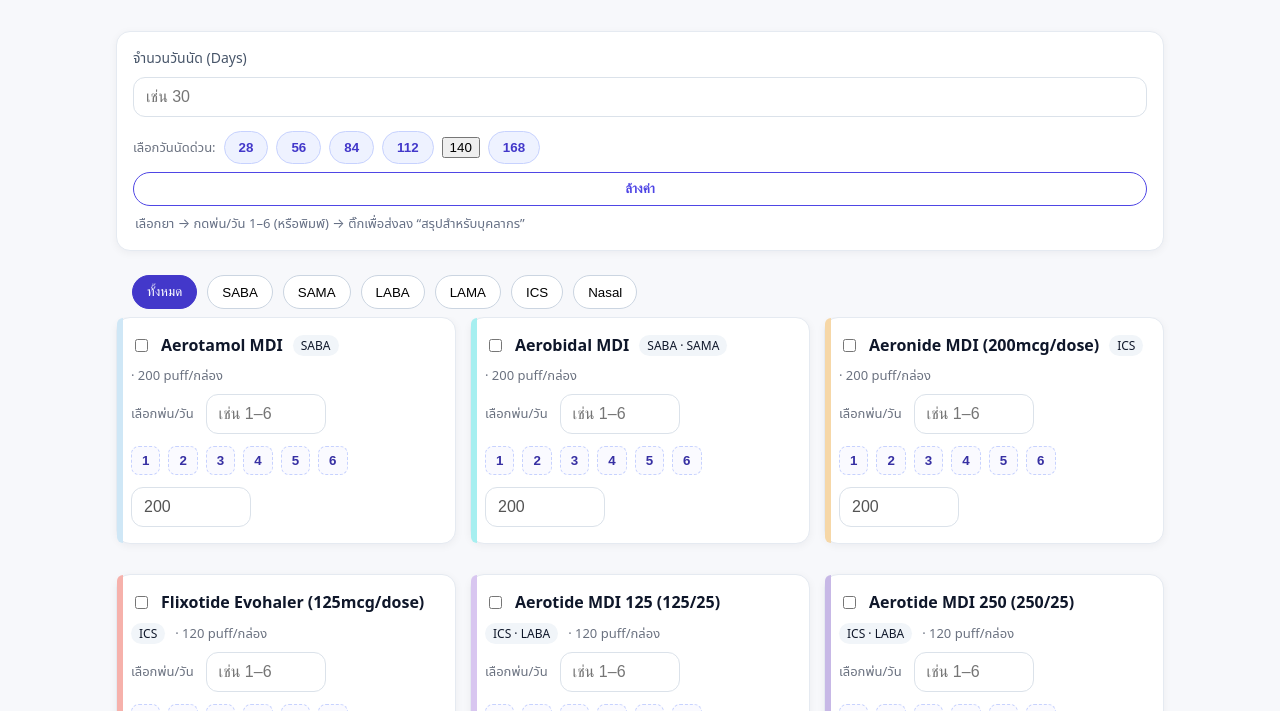
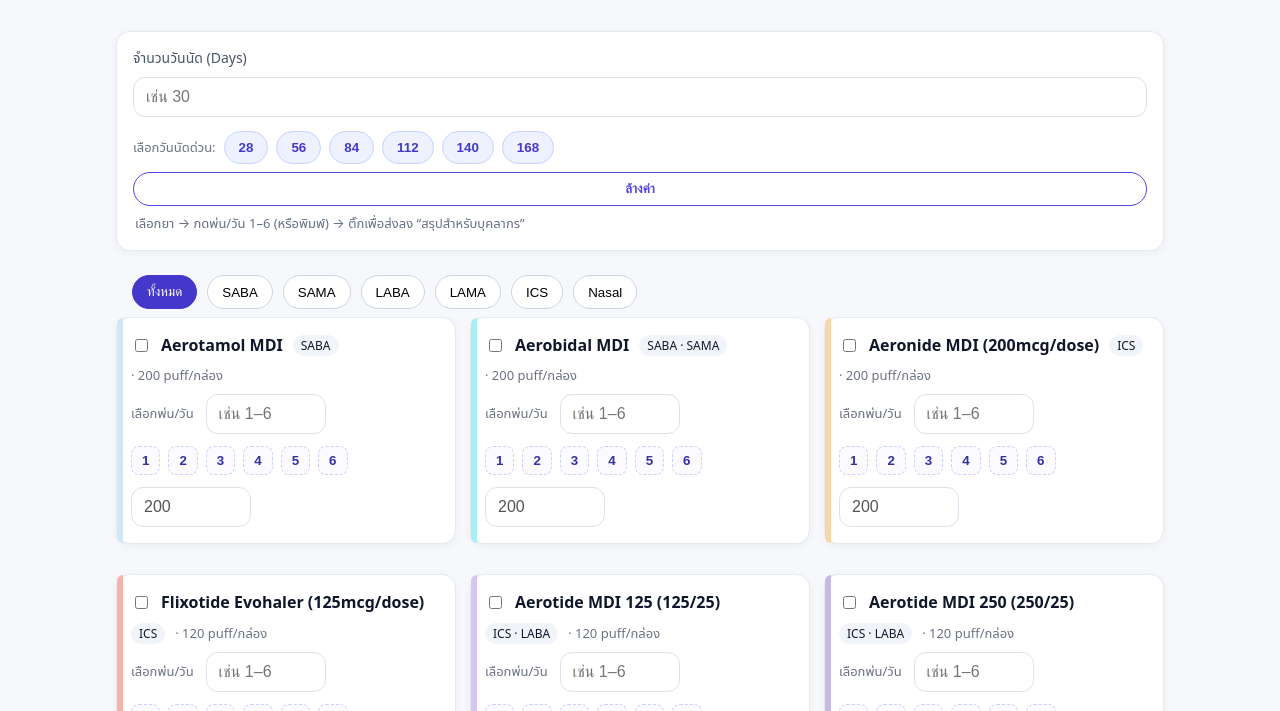
Before and after one commit to sony50369-yellow/Inhaler, a plain HTML site: page index.html in a window 1280 px wide. Shown: the part 89-800 px from the top of the page. Drawn offline with Linux system fonts and the light colour scheme.

Commit message:
index.html

```diff
--- a/index.html
+++ b/index.html
@@ -24,7 +24,7 @@
         <button type="button" class="btn chip qd" data-days="56">56</button>
         <button type="button" class="btn chip qd" data-days="84">84</button>
         <button type="button" class="btn chip qd" data-days="112">112</button>
-        <button type="button" class class="btn chip qd" data-days="140">140</button>
+        <button type="button" class="btn chip qd" data-days="140">140</button>
         <button type="button" class="btn chip qd" data-days="168">168</button>
       </div>
     </div>
```
